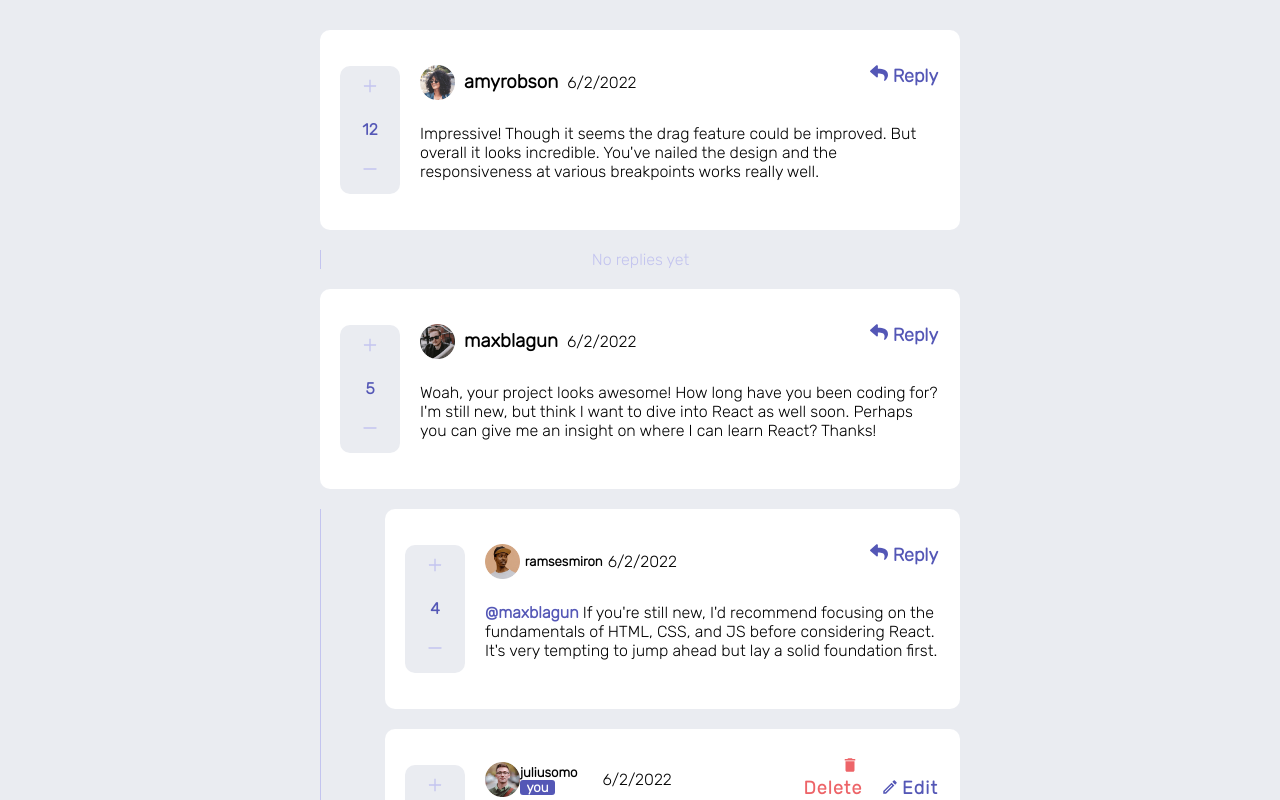
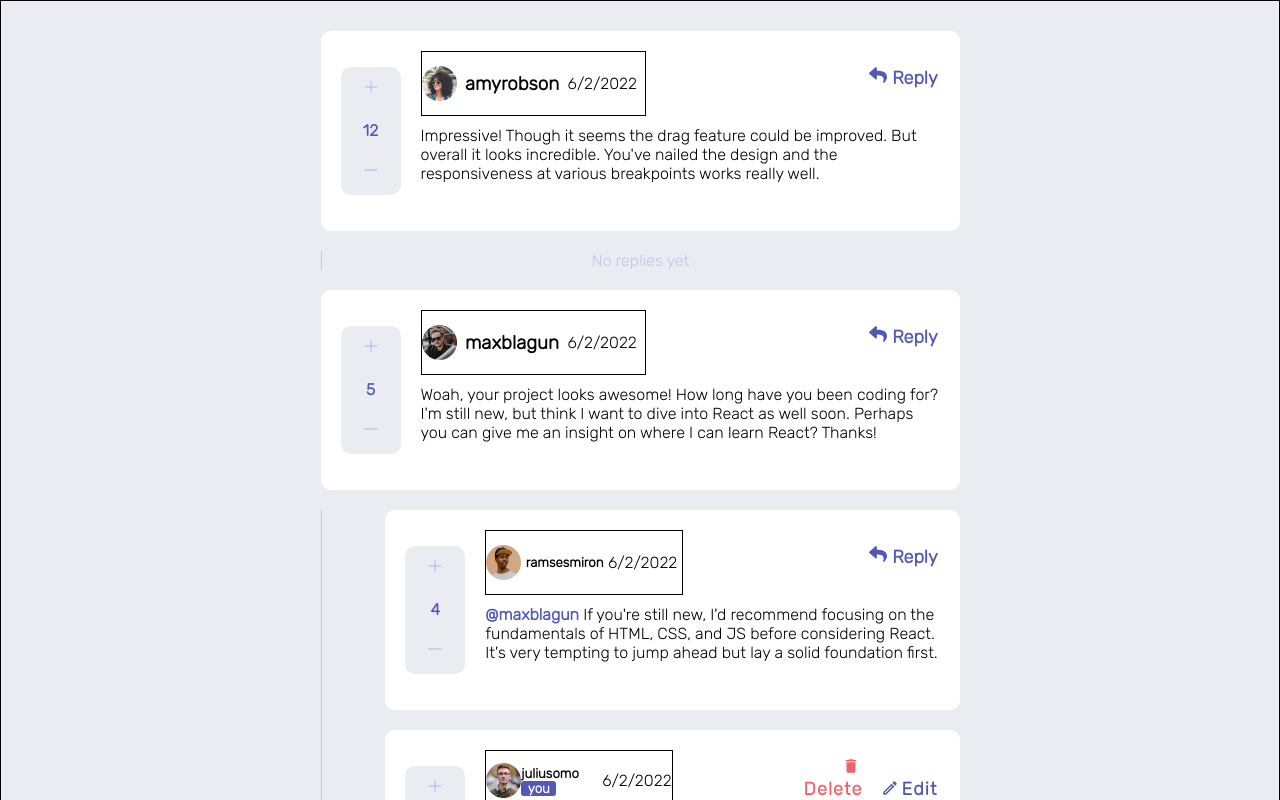
Before and after one commit to SiR-PENt/interactive-comment-section, a React (Create React App) app: page / in a window 1280 px wide. Shown: the top 800 px of the page. Built offline with nearby package versions, Linux system fonts and the light colour scheme; a web font is replaced by a local one.

Commit message:
modified margin to test in prod

```diff
--- a/src/SCSS/_comment.scss
+++ b/src/SCSS/_comment.scss
@@ -7,20 +7,18 @@
         display: grid;
         grid-template-columns: 90px auto;
         grid-template-rows: 60px auto 60px;
-        grid-template-areas: "header header""content content""toggle reply-container";
-        //grid-template-columns:repeat(3, auto);
-        //gridtemplate-rows:auto auto;
-        // "toggle header reply-container" "toggle content content"
+        grid-template-areas: "header header" "content content" "toggle reply-container";
         // border: 1px solid red;
         grid-row-gap: 10px;
         border-radius: 10px;
         // overflow: hidden;
-        padding-inline: 10px;
+        padding: 20px;
 
 
         .comment_header {
             grid-area: header;
-            width: 85%;
+            width: 90%;
+            border:1px solid;
             display: grid;
             grid-template-columns: repeat(3, auto);
             align-items: center;
@@ -43,7 +41,7 @@
             }
         }
 
-        &>p:nth-child(2) {
+        & > p:nth-child(2) {
             grid-area: content;
 
             span {
--- a/src/SCSS/_config.scss
+++ b/src/SCSS/_config.scss
@@ -5,6 +5,7 @@
     padding: 0;
     box-sizing: border-box;
 }
+
 body {
     background: $bg-primary;
 }
@@ -15,7 +16,8 @@ main {
     place-items:center;
     justify-items:center;
     grid-row-gap:20px;
-    padding-block: 30px;
+    padding: 30px 0;
+    border:1px solid;
 }
 
 button {
```
